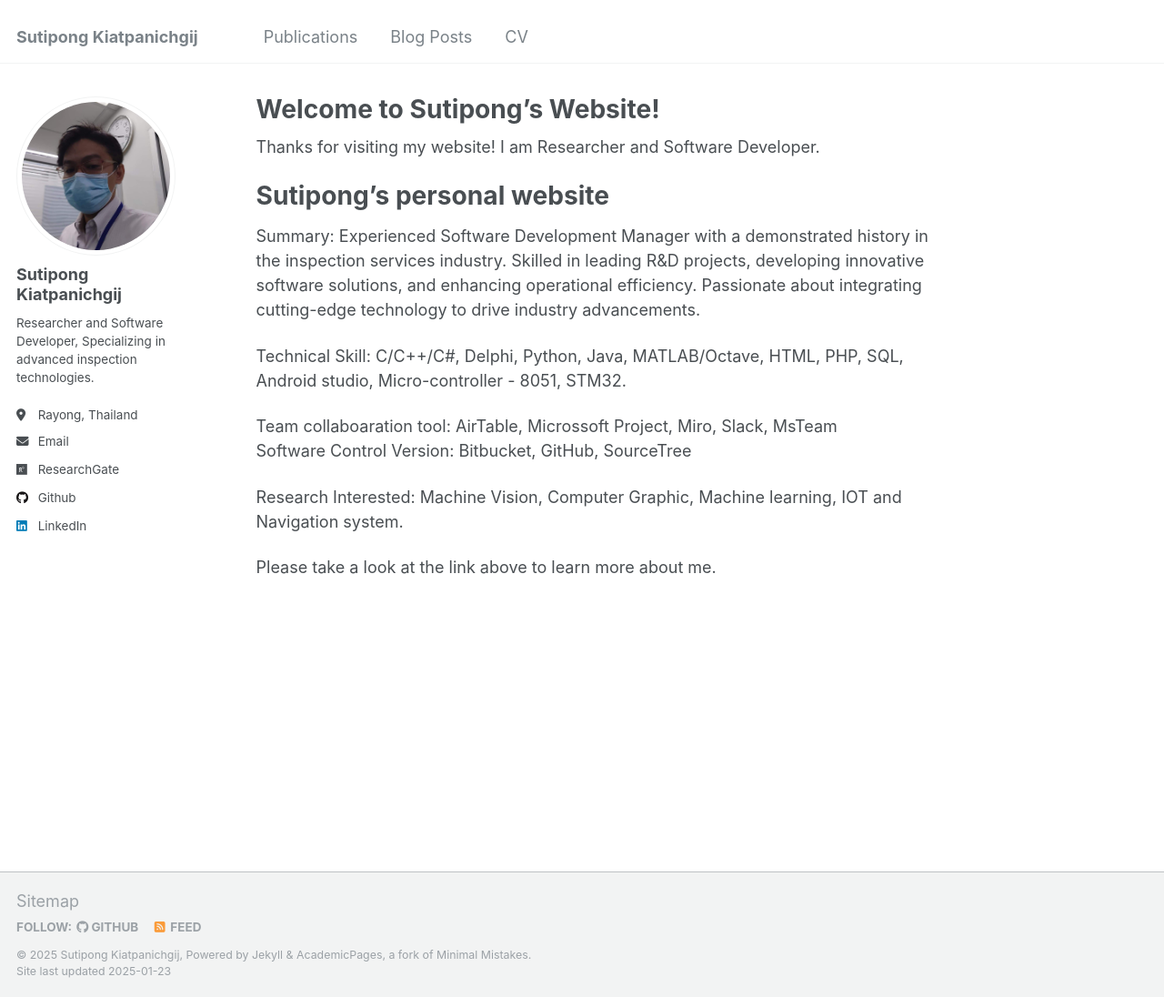
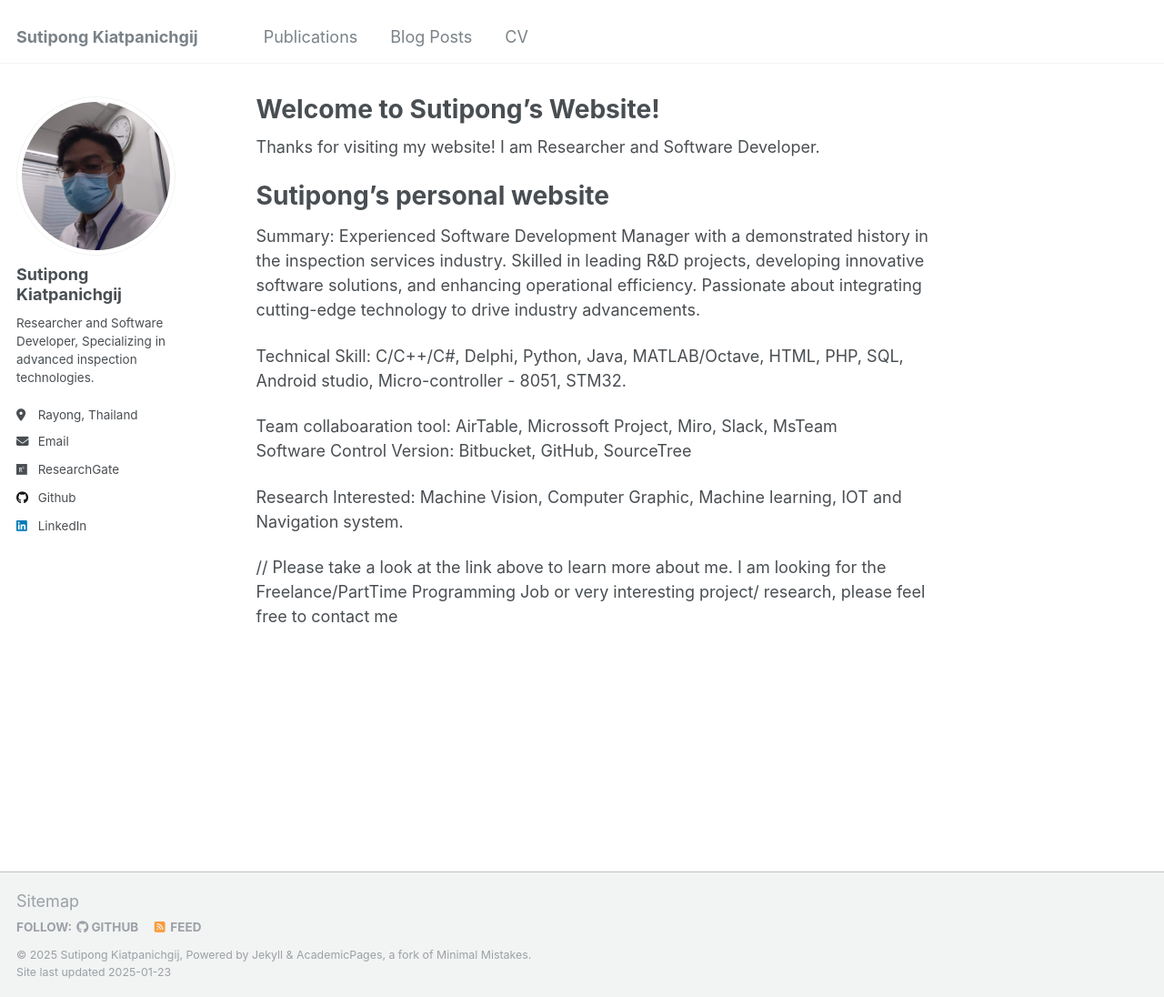
Before and after one commit to SKiatpanichgij/SKiatpanichgij.github.io, a Jekyll site: the page built from _pages/about.md, in a window 1280 px wide and 1096 px high. Shown: the whole window at 91% size. Built offline with Jekyll 4.4.1, drawn with Linux system fonts in a browser that asks for light colours.

Commit message:
Change about to looking for freelance or part time

```diff
--- a/_pages/about.md
+++ b/_pages/about.md
@@ -19,4 +19,5 @@ Software Control Version: Bitbucket, GitHub, SourceTree
 
 Research Interested: Machine Vision, Computer Graphic, Machine learning, IOT and Navigation system.
 
-Please take a look at the link above to learn more about me.
+// Please take a look at the link above to learn more about me.
+I am looking for the Freelance/PartTime Programming Job or very interesting project/ research, please feel free to contact me
```
